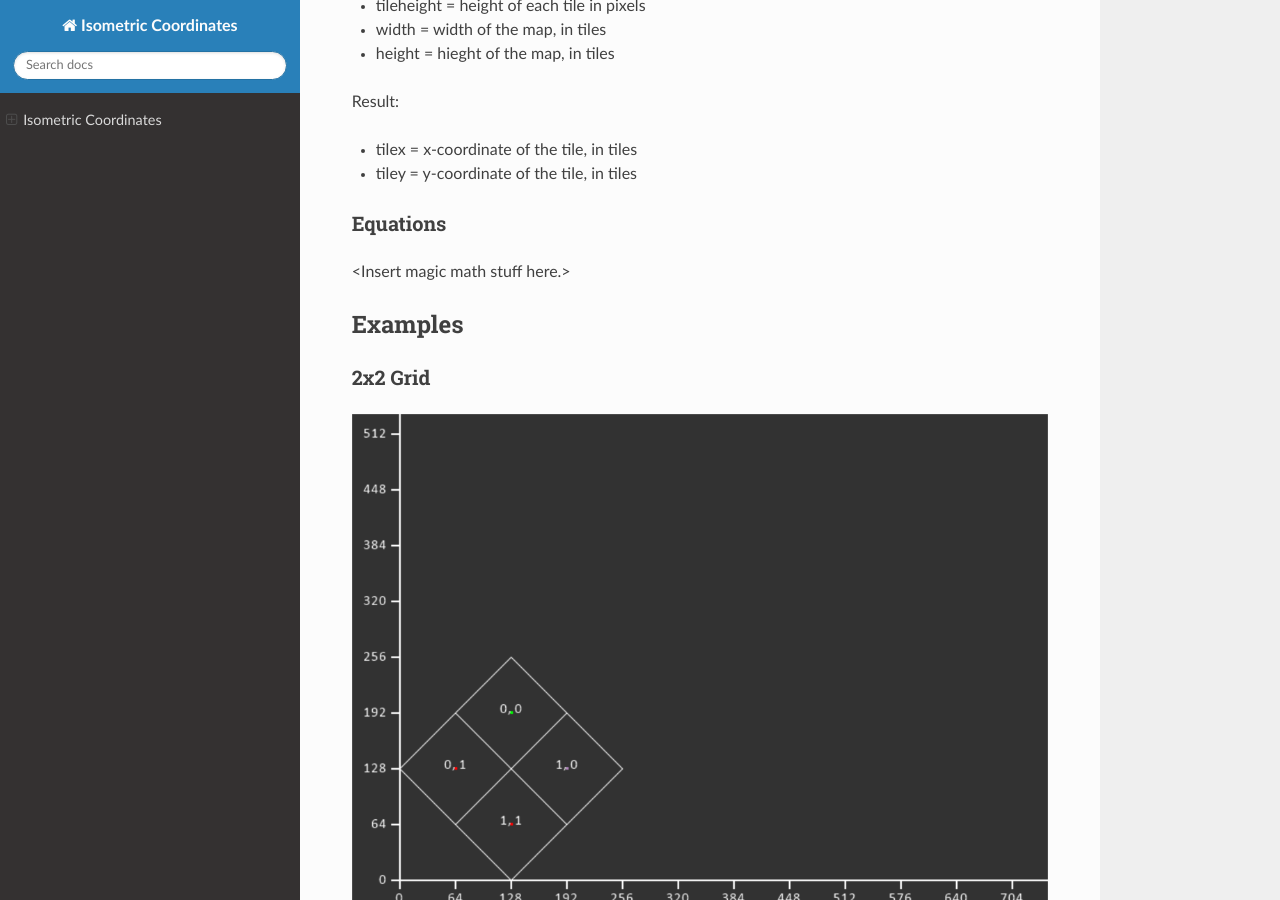
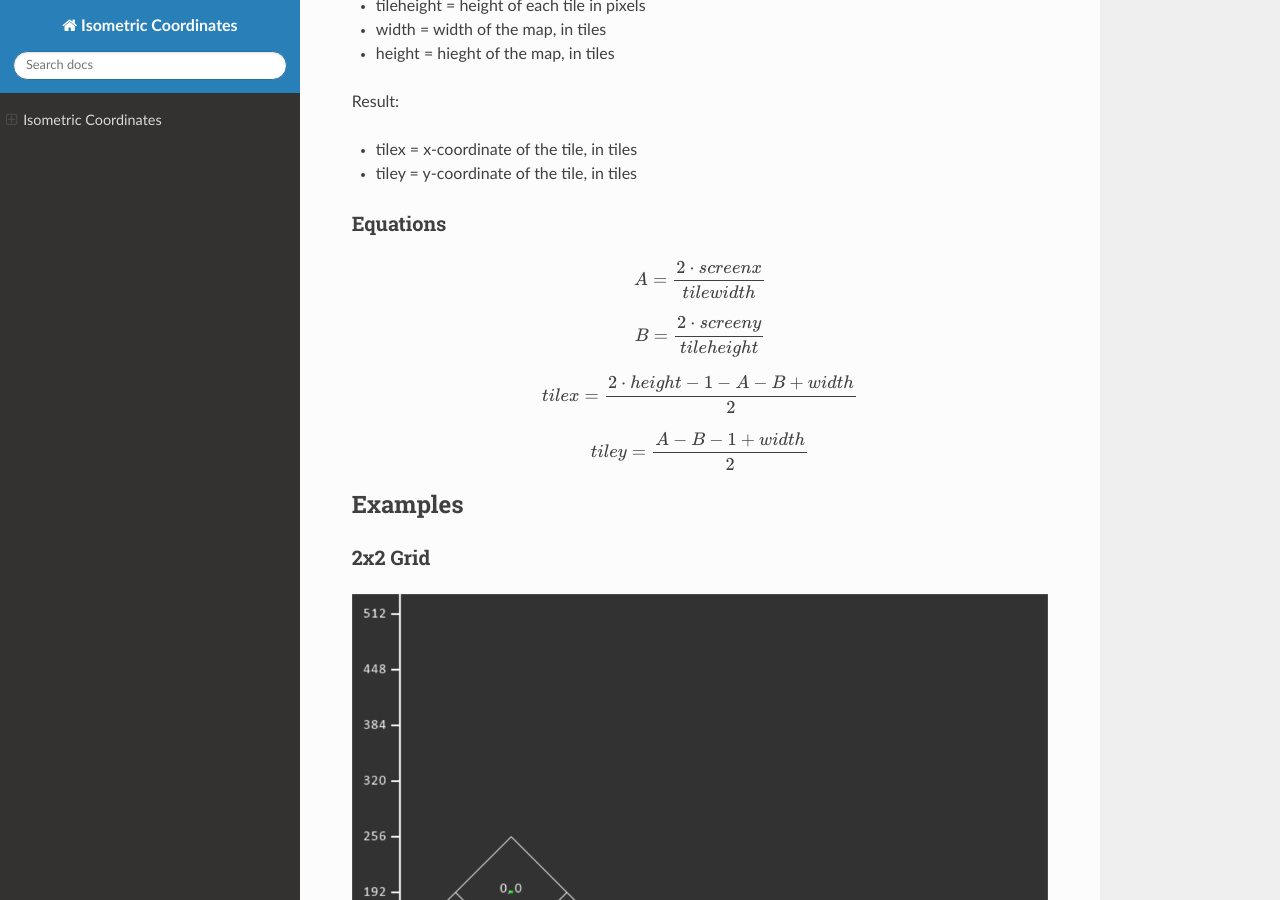
Before and after one commit to pvcraven/isometric_test, a Sphinx documentation site: the page built from Doc/index.rst, in a window 1280 px wide and 900 px high, scrolled down 1405 px. Built offline with Sphinx 7.4.7 and the Read the Docs theme 2.0.0, drawn with Linux system fonts in a browser that asks for light colours.

Commit message:
Update index.rst
Add Equations For Pixels To Tiles

```diff
--- a/Doc/index.rst
+++ b/Doc/index.rst
@@ -77,7 +77,21 @@ Result:
 Equations
 ~~~~~~~~~
 
-<Insert magic math stuff here.>
+.. math::
+
+    A = \frac{2 \cdot screenx}{tilewidth}
+
+.. math::
+
+    B =  \frac{2 \cdot screeny}{tileheight}
+
+.. math::
+
+    tilex = \frac{2 \cdot height -1 - A - B + width}{2}
+
+.. math::
+
+    tiley = \frac{A - B - 1 + width}{2}
 
 Examples
 --------
```
